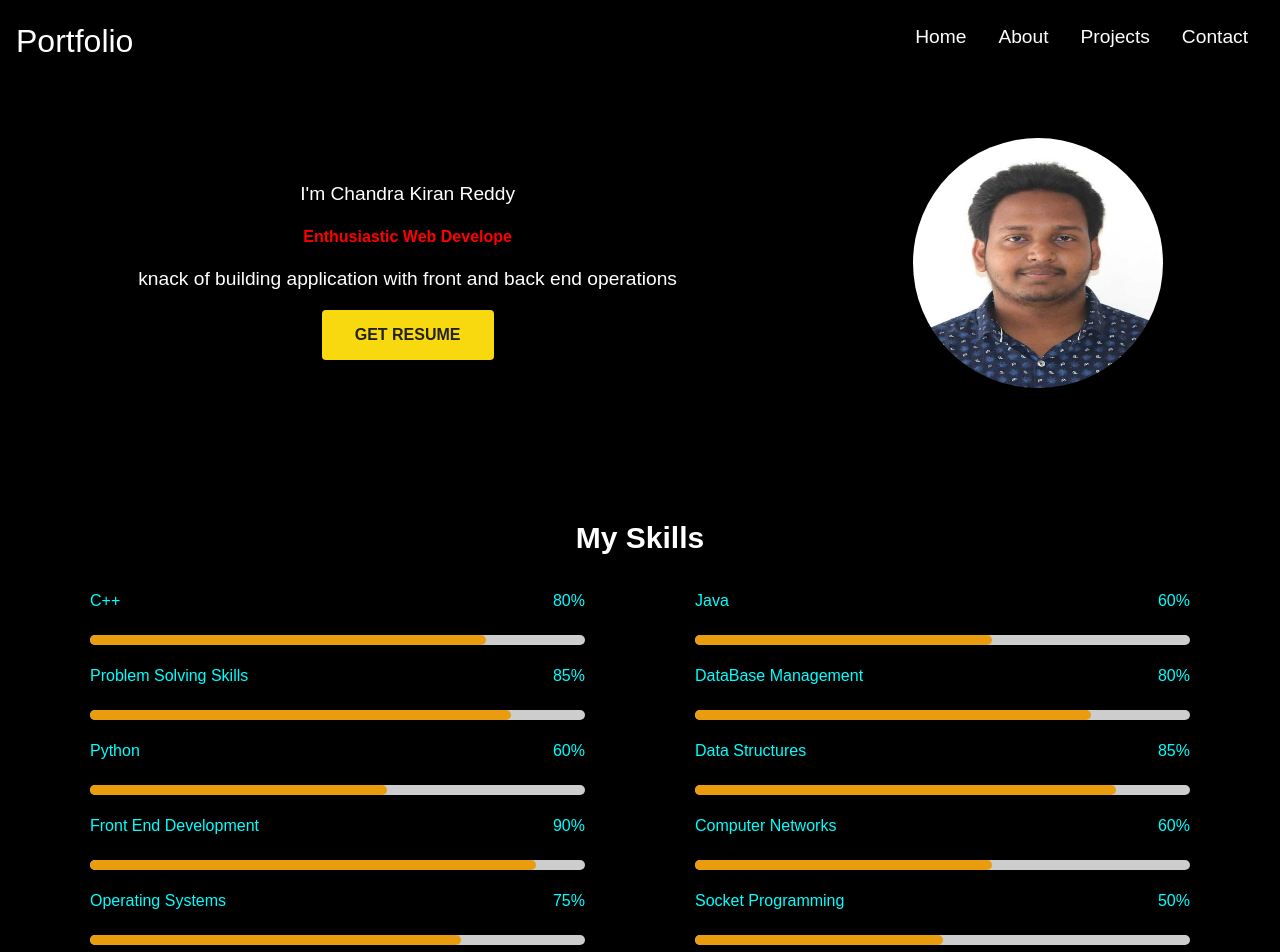
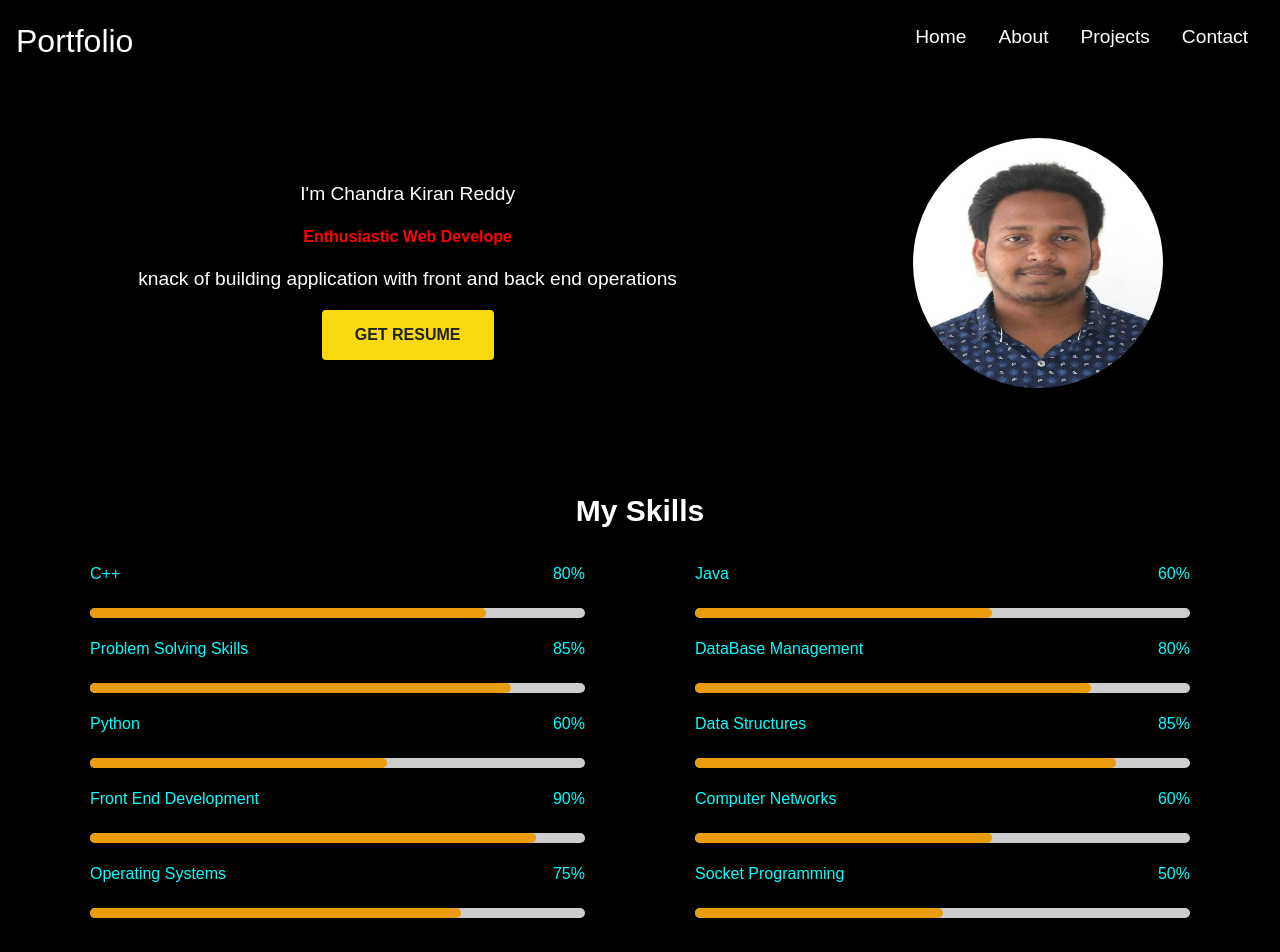
Before and after one commit to Kovvuri-Chandra-Kiran-Reddy/portfolio, a React (Vite) app: page /#/ in a window 1280 px wide. Shown: the top 952 px of the page. Built offline with nearby package versions, Linux system fonts and the light colour scheme.

Commit message:
modified

```diff
--- a/src/components/Skills/Skills.css
+++ b/src/components/Skills/Skills.css
@@ -45,7 +45,7 @@
 
 
 .skills-section {
-    padding-top: 35px;
+    padding-top: 8px;
     position: relative;
 }
 
```
